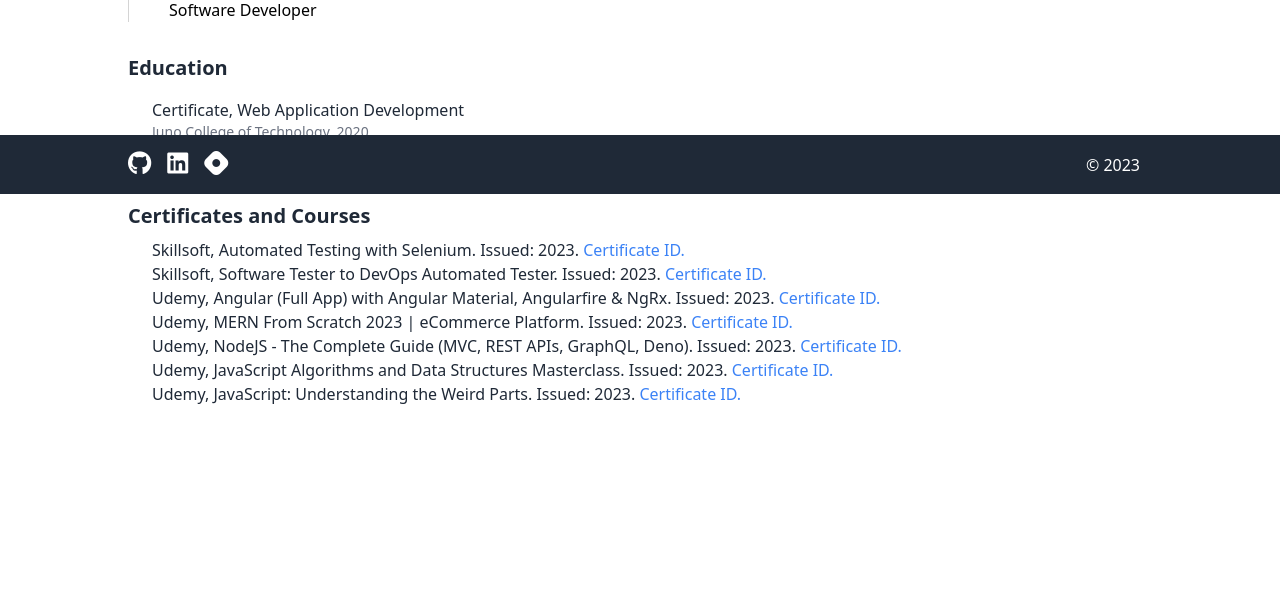
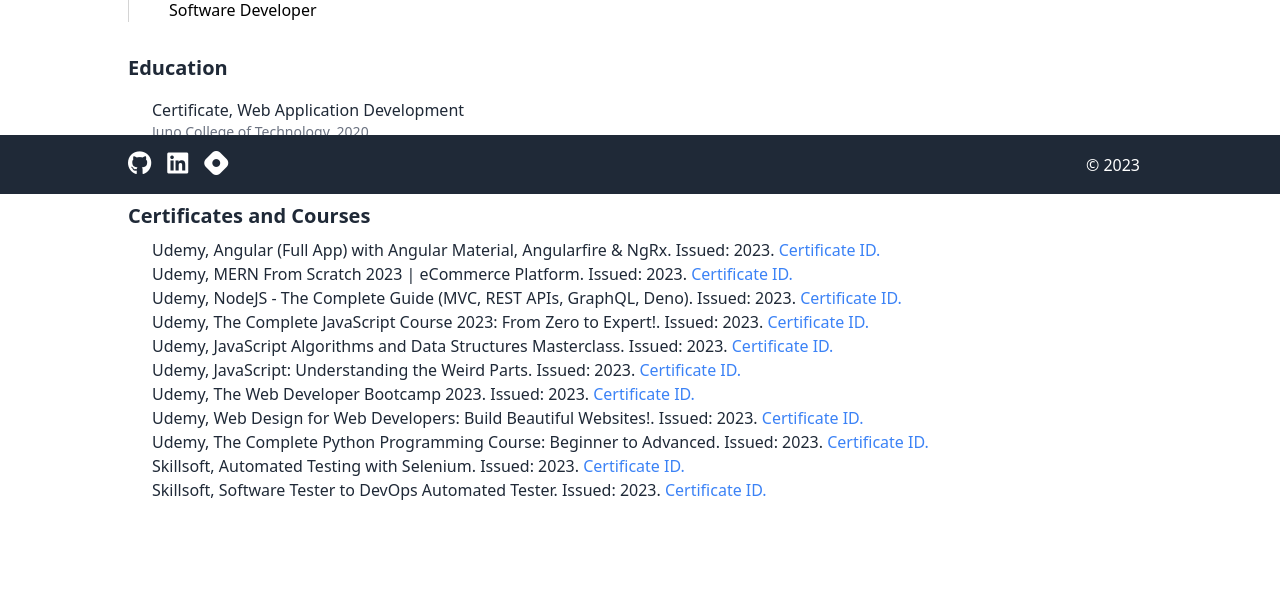
Before and after one commit to iikhan-dev/personal-site-flask, a Flask app: page /cv in a window 1280 px wide. Shown: the part 606-1199 px from the top of the page. Before the commit the page ends 1010 px from the top, so only its background shows below. Run offline with Flask 3, Linux system fonts and the light colour scheme; style sheets or scripts are compiled from the project's sources; some libraries are stand-ins or nearby versions.

Commit message:
small fixes

```diff
--- a/data/data.json
+++ b/data/data.json
@@ -57,18 +57,6 @@
     ],
     "certification_data": [
         {
-            "title": "Automated Testing with Selenium",
-            "provider": "Skillsoft",
-            "year": "2023",
-            "link": "https://skillsoft.digitalbadges.skillsoft.com/cb2f194a-42e2-4ffe-917e-04844d91188c#gs.5mra0y"
-        },
-        {
-            "title": "Software Tester to DevOps Automated Tester",
-            "provider": "Skillsoft",
-            "year": "2023",
-            "link": "https://skillsoft.digitalbadges.skillsoft.com/7f69dda5-b943-4c89-8b9e-09300ea4ce4e"
-        },
-        {
             "title": "Angular (Full App) with Angular Material, Angularfire & NgRx",
             "provider": "Udemy",
             "year": "2023",
@@ -87,6 +75,12 @@
             "link": "https://www.udemy.com/certificate/UC-0352a4f0-7284-4e2c-b2d8-319836a94e0d/"
         },
         {
+            "title": "The Complete JavaScript Course 2023: From Zero to Expert!",
+            "provider": "Udemy",
+            "year": "2023",
+            "link": "https://www.udemy.com/certificate/UC-e2052cfd-e546-467a-a857-490aeab13f1c/"
+        },
+        {
             "title": "JavaScript Algorithms and Data Structures Masterclass",
             "provider": "Udemy",
             "year": "2023",
@@ -97,6 +91,36 @@
             "provider": "Udemy",
             "year": "2023",
             "link": "https://www.udemy.com/certificate/UC-be647ecd-7c0f-482e-9eb5-8f09164b8fab/"
+        },
+        {
+            "title": "The Web Developer Bootcamp 2023",
+            "provider": "Udemy",
+            "year": "2023",
+            "link": "https://www.udemy.com/certificate/UC-8c95a919-4b3d-4d36-a9dd-990939a93de9/"
+        },
+        {
+            "title": "Web Design for Web Developers: Build Beautiful Websites!",
+            "provider": "Udemy",
+            "year": "2023",
+            "link": "https://www.udemy.com/certificate/UC-c13dfe67-779b-4139-817d-e0724b0dcd89/"
+        },
+        {
+            "title": "The Complete Python Programming Course: Beginner to Advanced",
+            "provider": "Udemy",
+            "year": "2023",
+            "link": "https://www.udemy.com/certificate/UC-a450ad40-a679-42a5-a885-a2822ecfdec4/"
+        },
+        {
+            "title": "Automated Testing with Selenium",
+            "provider": "Skillsoft",
+            "year": "2023",
+            "link": "https://skillsoft.digitalbadges.skillsoft.com/cb2f194a-42e2-4ffe-917e-04844d91188c#gs.5mra0y"
+        },
+        {
+            "title": "Software Tester to DevOps Automated Tester",
+            "provider": "Skillsoft",
+            "year": "2023",
+            "link": "https://skillsoft.digitalbadges.skillsoft.com/7f69dda5-b943-4c89-8b9e-09300ea4ce4e"
         }
     ]
 }
--- a/static/js/translateText.js
+++ b/static/js/translateText.js
@@ -5,8 +5,8 @@
 function translateText() {
     const translations = {
         English: "👋 Hello! I'm Ismail. 😃",
-        French: "👋 Bonjour! Je suis Ismail. 😃",
-        Spanish: "👋 ¡Hola! Soy Ismail. 😃",
+        French: "👋 Bonjour! Je suis Ismaïl. 😃",
+        Spanish: "👋 ¡Hola! Soy Ismael. 😃",
         Arabic: "😃 .مرحبًا! أنا إسماعيل 👋",
         Urdu: "😃 .ہیلو! میں اسماعیل ہوں 👋",
     };
--- a/templates/base.html
+++ b/templates/base.html
@@ -3,7 +3,16 @@
     <head>
         <meta charset="UTF-8" />
         <meta name="viewport" content="width=device-width, initial-scale=1.0" />
-        <title>Ismail Khan</title>
+        <meta
+            name="description"
+            content="Ismail Khan, Software Engineer from Toronto, Canada."
+        />
+        <meta name="author" content="Ismail Khan" />
+        <meta
+            name="keywords"
+            content="Software Engineer, Web Developer, Full-Stack Developer, JavaScript, Python, Front-End, Back-End, DevOps, API Integration, Toronto, Canada"
+        />
+        <meta name="robots" content="index, follow" />
         <!-- Add the favicon -->
         <link rel="icon" type="image/jpeg" href="/static/imgs/ik-favicon.jpg" />
 
@@ -15,6 +24,8 @@
             src="https://kit.fontawesome.com/3b7e1f5bdc.js"
             crossorigin="anonymous"
         ></script>
+
+        <title>Ismail Khan</title>
     </head>
     <body class="flex flex-col min-h-screen">
         <header class="bg-blue-600 py-4">
--- a/views.py
+++ b/views.py
@@ -8,9 +8,10 @@
 with open("data/data.json", "r") as json_file:
     data = json.load(json_file)
 
+socials = data.get("socials", [])
+work_experience = data.get("work_experience", [])
 education_data = data.get("education_data", [])
 certification_data = data.get("certification_data", [])
-work_experience = data.get("work_experience", [])
 
 
 @views.route("/")
@@ -20,7 +21,7 @@
 
 @views.route("/projects")
 def projects():
-    return render_template("projects.html")
+    return render_template("projects.html", socials=socials)
 
 
 @views.route("/cv")
@@ -35,7 +36,7 @@
 
 @views.route("/blog")
 def blog():
-    return redirect("https://ismailkhan.hashnode.dev/")
+    return redirect(socials.has)
 
 
 @views.route("/resources")
```
